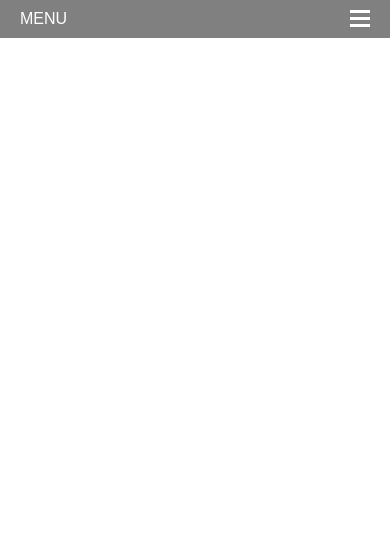
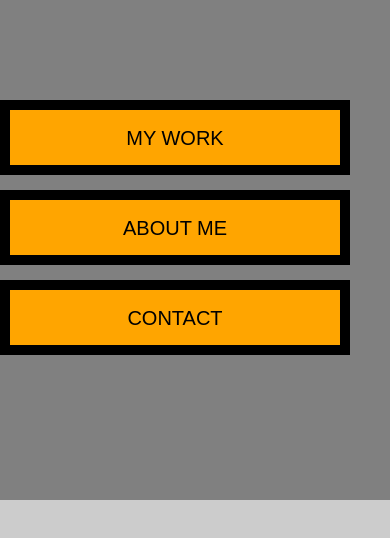
Before and after one commit to OctoNerd/portfolio-rebuild, a plain HTML site: page app/index.html in a window 390 px wide. Drawn offline with nearby package versions, Linux system fonts and the light colour scheme.

Commit message:
played around with nav boxes, not sure if this is the best idea yet. We'll see

```diff
--- a/app/index.html
+++ b/app/index.html
@@ -1,27 +1,18 @@
 <!DOCTYPE html>
 <html>
 <head>
-    <title>Responsive navigation</title>
+    <title>New Portfolio baby!</title>
     <link rel="stylesheet" href="styles/main.css">
     <script src="https://ajax.googleapis.com/ajax/libs/jquery/3.1.0/jquery.min.js"></script>
 </head>
 <body>
-    <nav>
-        <ul>
-            <li><a href="#">work</a></li>
-            <li><a href="#">about</a></li>
-            <li><a href="#">contact</a></li>
-            <li><a href="#">now</a></li>
-        </ul>
-        <div class="mobile-nav">
-            menu
-            <div class="menu-icon">
-                <div class="menu-icon-line"></div>
-                <div class="menu-icon-line-mid"></div>
-                <div class="menu-icon-line"></div>
-            </div>
+    <div class="grid">
+        <div class="wrap">
+            <div class="nav-box">My work</div>
+            <div class="nav-box">About me</div>
+            <div class="nav-box">Contact</div>
         </div>
-    </nav>
+    </div>
 
     <script src="js/main.js"></script>
 </body>
--- /dev/null
+++ b/app/styles/_nav.scss
@@ -0,0 +1,93 @@
+$primary-color: black;
+$secondary-color: gray;
+$accent-color: #333333;
+$text-color: white;
+
+$mobile-width: 580px;
+
+$font-stack: sans-serif;
+
+
+body {
+	margin: 0;
+	padding: 0;
+	font-family: $font-stack;
+}
+
+
+
+a {
+	text-decoration: none;
+	color: inherit;
+}
+
+nav ul {
+	background-color: $primary-color;
+	overflow: hidden;
+	padding: 0;
+	margin: 0;
+	color: $text-color;
+	-webkit-transition: max-height 0.5s;
+	-ms-transition: max-height 0.5s;
+	-moz-transition: max-height 0.5s;
+	-o-transition: max-height 0.5s;
+	transition: max-height 0.5s;
+}
+
+nav ul li {
+	display: inline-block;
+	padding: 10px 20px;
+	text-transform: uppercase;
+
+	&:hover {
+		color: $secondary-color;
+		background-color: $accent-color;
+		cursor: pointer;
+	}
+}
+
+.mobile-nav {
+	width: 100%;
+	background: $secondary-color;
+	box-sizing: border-box;
+	padding: 10px 20px;
+	height: 38px;
+	cursor: pointer;
+	color: $text-color;
+	text-transform: uppercase;
+	display: none;
+}
+
+.menu-icon-line {
+	width: 20px;
+    height: 3px;
+    background-color: white;
+    margin: 0;
+
+    &-mid {
+    	@extend .menu-icon-line;
+    	margin: 4px 0;
+    }
+}
+
+.menu-icon {
+	float: right;
+}
+
+@media screen and (max-width: $mobile-width) {
+	nav ul {
+		max-height: 0;
+	}
+	.showing {
+		max-height: 10em;
+	}
+	nav ul li {
+		box-sizing: border-box;
+		width: 100%;
+		padding: 10px 15px;
+		text-align: left;
+	}
+	.mobile-nav {
+		display: block;
+	}
+}
--- a/app/styles/main.scss
+++ b/app/styles/main.scss
@@ -1,92 +1,26 @@
 @import 'grid';
-
-$primary-color: black;
-$secondary-color: gray;
-$accent-color: #333333;
-$text-color: white;
-
-$mobile-width: 580px;
-
-$font-stack: sans-serif;
+@import 'nav';
 
 body {
-	margin: 0;
-	padding: 0;
-	font-family: $font-stack;
+	background: #ccc;
 }
 
-a {
-	text-decoration: none;
-	color: inherit;
+.grid {
+	background: gray;
+	height: 500px;
+	padding-top: 100px;
 }
 
-nav ul {
-	background-color: $primary-color;
-	overflow: hidden;
-	padding: 0;
-	margin: 0;
-	color: $text-color;
-	-webkit-transition: max-height 0.5s;
-	-ms-transition: max-height 0.5s;
-	-moz-transition: max-height 0.5s;
-	-o-transition: max-height 0.5s;
-	transition: max-height 0.5s;
+.nav-box {
+	height: 75px;
+	width: 350px;
+	position: relative;
+	margin: 0 0 15px 0;
+	background: orange;
+	border: 10px solid black;
+	line-height: 56px;
+	text-align: center;
+	font-size: 20px;
+	text-transform: uppercase;
+	white-space: nowrap;
 }
-
-nav ul li {
-	display: inline-block;
-	padding: 10px 20px;
-	text-transform: uppercase;
-
-	&:hover {
-		color: $secondary-color;
-		background-color: $accent-color;
-		cursor: pointer;
-	}
-}
-
-.mobile-nav {
-	width: 100%;
-	background: $secondary-color;
-	box-sizing: border-box;
-	padding: 10px 20px;
-	height: 38px;
-	cursor: pointer;
-	color: $text-color;
-	text-transform: uppercase;
-	display: none;
-}
-
-.menu-icon-line {
-	width: 20px;
-    height: 3px;
-    background-color: white;
-    margin: 0;
-
-    &-mid {
-    	@extend .menu-icon-line;
-    	margin: 4px 0;
-    }
-}
-
-.menu-icon {
-	float: right;
-}
-
-@media screen and (max-width: $mobile-width) {
-	nav ul {
-		max-height: 0;
-	}
-	.showing {
-		max-height: 10em;
-	}
-	nav ul li {
-		box-sizing: border-box;
-		width: 100%;
-		padding: 10px 15px;
-		text-align: left;
-	}
-	.mobile-nav {
-		display: block;
-	}
-}
```
Also changed, not shown: app/styles/main.css.
